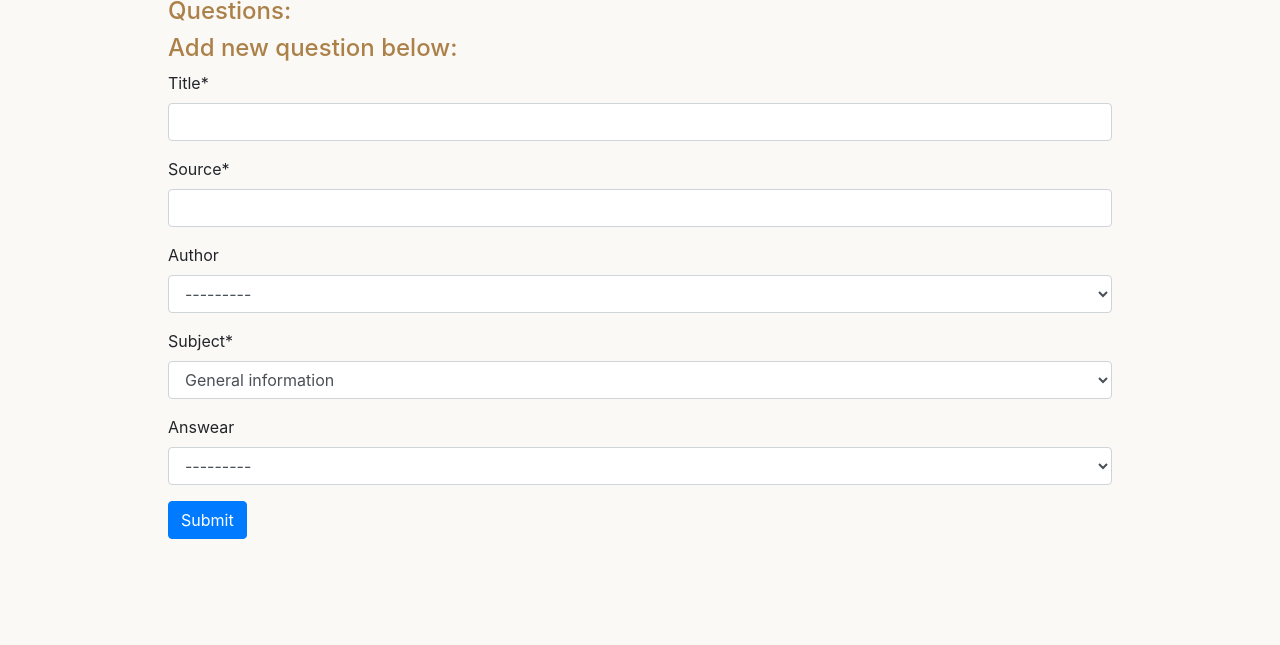
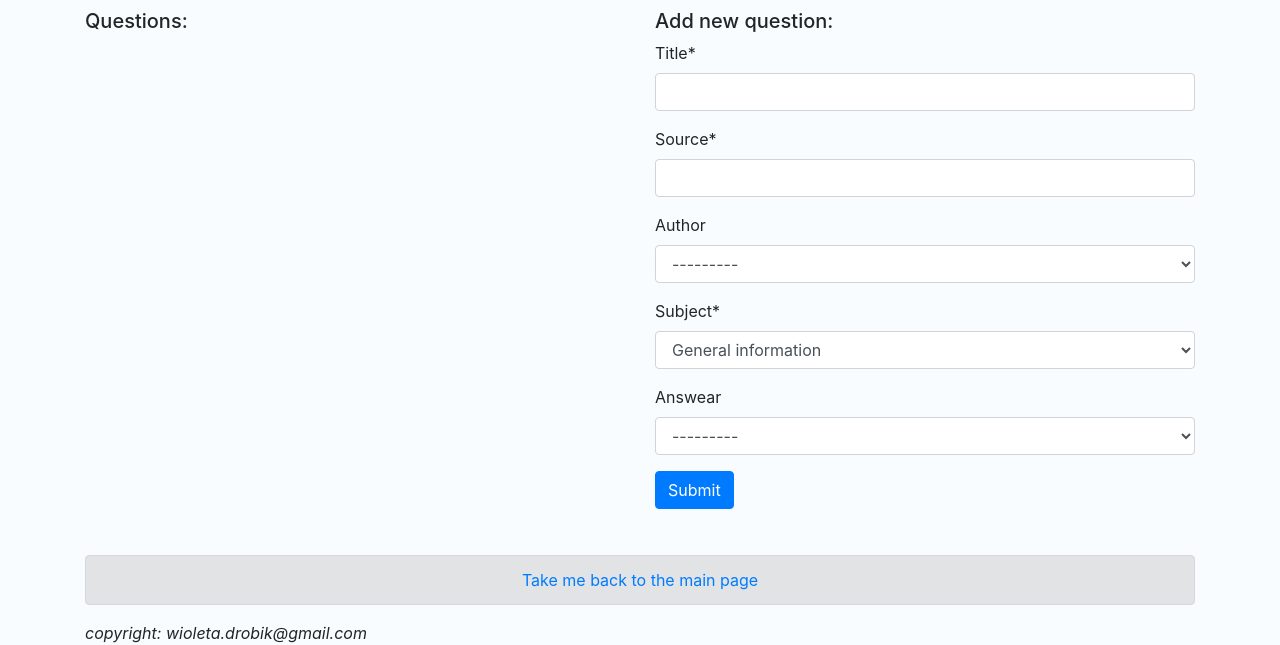
Before and after one commit to wiolad/PyARA, a Django app: page /questions/1 in a window 1280 px wide. Shown: the part 211-856 px from the top of the page. Before the commit the page ends 750 px from the top, so only its background shows below. Run offline with Django 3.2, Linux system fonts and the light colour scheme; data that the repository does not hold is empty; some libraries are stand-ins or nearby versions.

Commit message:
feat: update html and css files

```diff
--- a/pyara/resources/static/resources/styles/base.css
+++ b/pyara/resources/static/resources/styles/base.css
@@ -1,9 +1,22 @@
 @import url('https://fonts.googleapis.com/css2?family=Roboto:wght@400;700&family=Roboto+Slab:wght@700&display=swap');
 
 h1, h4 {
-    color: #ab8149;
+    color: #F9FCFF;
 }
 
 body {
-    background-color: #fbf9f6;
+    background-color: #F9FCFF;
   }
+
+#header_main {
+    height: 200px;
+    border-radius: 20px;
+    background-position: center center;
+    padding: 20px;
+    margin-top: 10px;
+    margin-bottom: 10px;
+}
+
+#footer {
+    margin-top: 30px;
+}
--- a/pyara/resources/templates/resources/base.html
+++ b/pyara/resources/templates/resources/base.html
@@ -9,14 +9,33 @@
     <link rel="stylesheet" href="{% static 'resources/styles/base.css' %}">
   </head>
   <body>
-    <div class="p-5 text-center bg-image opacity-75" style="background-image: url('https://mdbcdn.b-cdn.net/img/new/slides/041.webp'); height: 200px; background-position: center center;">
-      <header>
-        <h1 class="mb-3">{% block main_heading %}Python Amazing Resources App{% endblock %}</h1>
-        <h4 class="mb-3">{% block header_content %}{% endblock %}</h4>
-      </header>
+    <div class = "container">
+        <div class = "row">
+            <div class = "col-12">
+                <div class="p-5 text-center bg-image opacity-50" id='header_main' style="background-image: url('{%  static "resources/images/guacamayo.jpg" %}')">
+                  <header>
+                    <h1 class="mb-3">{% block main_heading %}PyARA{% endblock %}</h1>
+                    <h4 class="mb-3">{% block header_content %}Python Amazing Resources App{% endblock %}</h4>
+                  </header>
+                </div>
+            </div>
+        </div>
+        <div class = "row">
+             <div class = "col-12 col-lg-6">
+                  {% block body_left %}{% endblock %}
+             </div>
+            <div class = "col-12 col-lg-6">
+                  {% block body_right %}{% endblock %}
+             </div>
+        </div>
+        <div class = "row">
+             <div class = "col-12" id="footer">
+               <div class="alert alert-secondary text-center" role="alert">
+                    <a href="/"> Take me back to the main page</a>
+               </div>
+                 <i>copyright: wioleta.drobik@gmail.com</i>
+             </div>
+        </div>
     </div>
-    <main class="w-75 p-2 mx-auto">
-      {% block body %}{% endblock %}
-    </main>
   </body>
 </html>
--- a/pyara/resources/templates/resources/questions.html
+++ b/pyara/resources/templates/resources/questions.html
@@ -6,25 +6,28 @@
 
 <div class="page-header">{% block title %} Questions! {% endblock %}</div>
 
-{% block main_heading %} List of questions below {% endblock %}
-
-{% block body %}
+{% block body_left %}
   <div class="list-group center-block">
-    <h4>Questions:</h4>
+    <h5>Questions:</h5>
         {% for item in questions %}
         <p>
          <h6>{{ item.title }}</h6>
+         {% for ans in answers %}
+          {% if item.id == ans.question.id %}
             <details>
-           <summary>Show answear</summary>
-           {{ item.answear }}
+              <summary>Show answer</summary>
+              <p>{{ ans.answer }}</p>
             </details>
-         </p>
+          {% endif %}
          {% endfor %}
-  <h4> Add new question below:</h4>
+        {% endfor %}
+  </div>
+  {% endblock %}
+  {% block body_right %}
+      <h5> Add new question:</h5>
       <form class="form-group" method="POST">
         {% csrf_token %}
         {{ form|crispy }}
         <button type="submit" class="btn btn-primary">Submit</button>
       </form>
-  </div>
   {% endblock %}
```
Also changed, not shown: pyara/resources/templates/resources/index.html (+23 -7 lines). Lines whose indentation alone changed are shown as unchanged.
